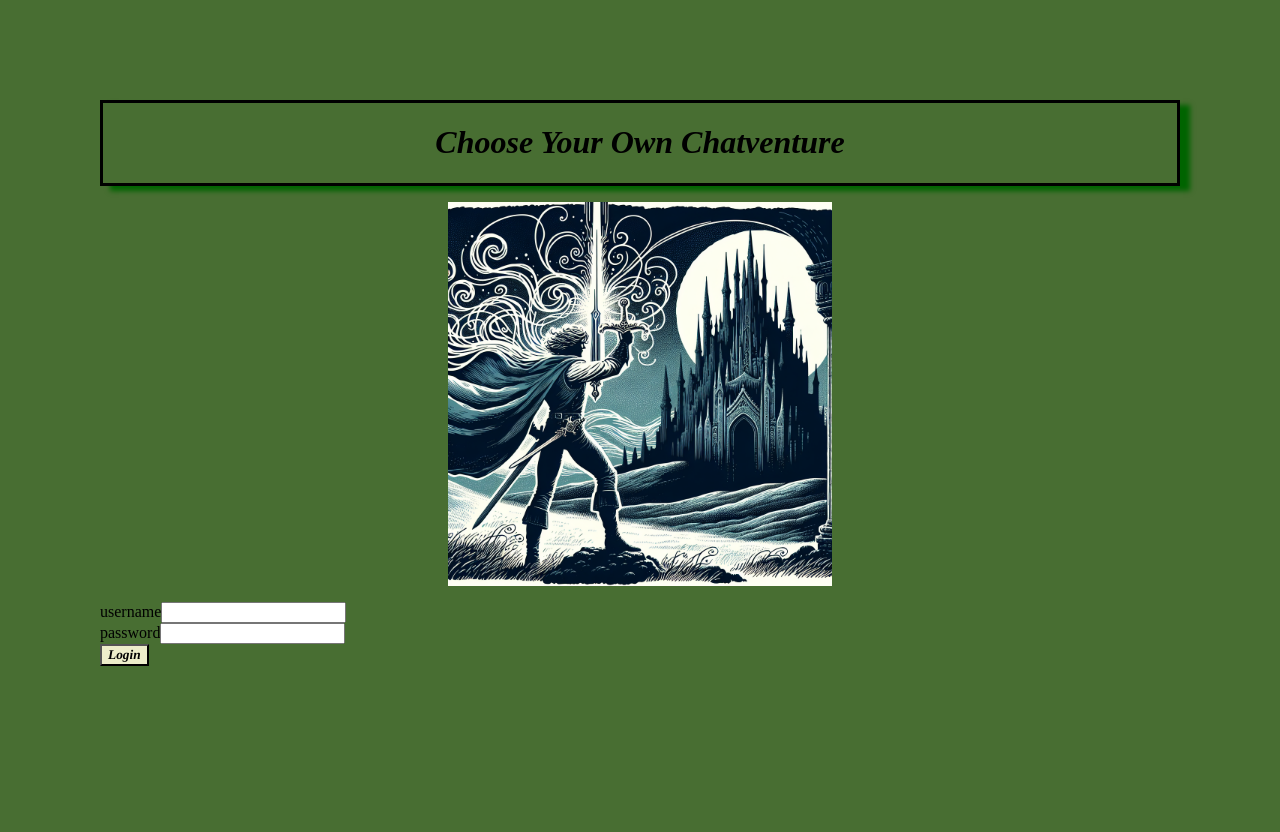
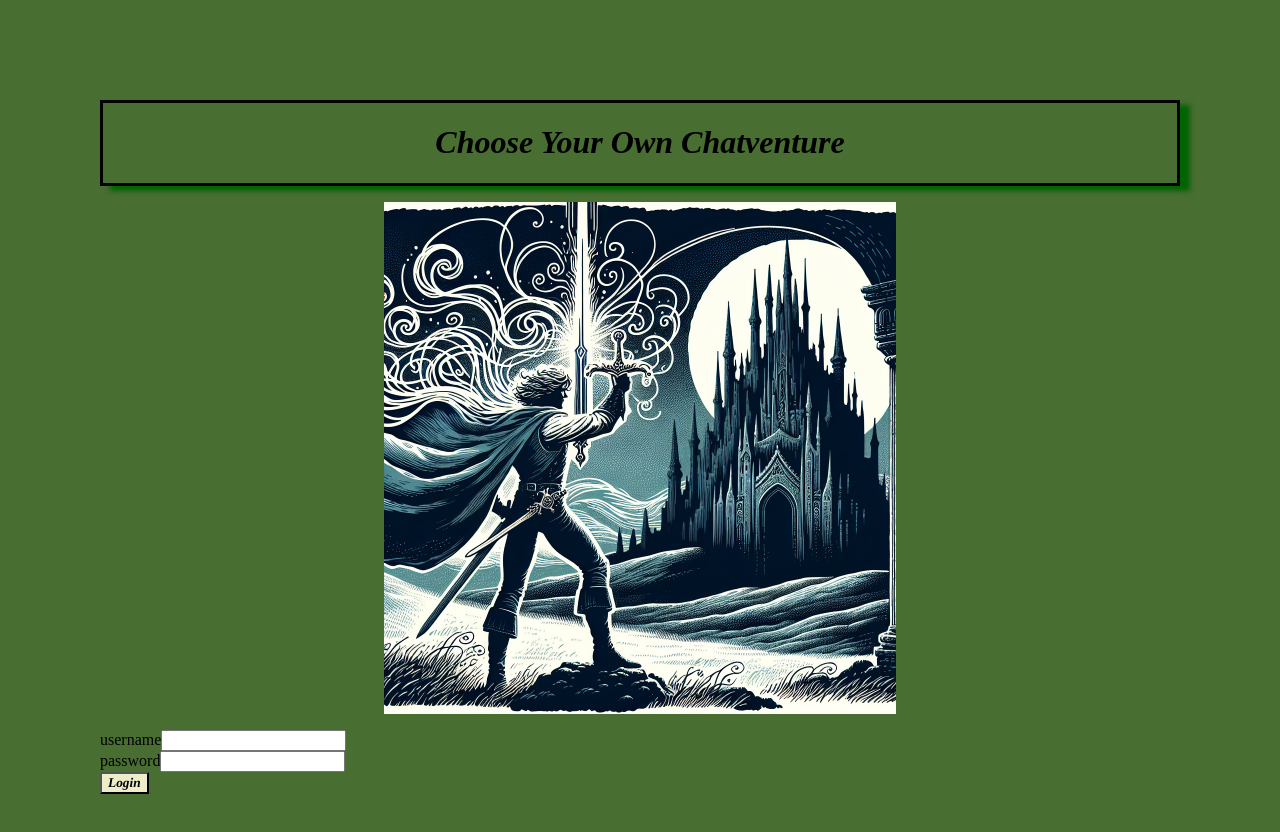
Before and after one commit to AaaDee/ChooseYouOwnChatventure, a React (Create React App) app in the folder frontend/: page / in a window 1280 px wide. Shown: the top 832 px of the page. Built offline with nearby package versions, Linux system fonts and the light colour scheme; no server answers.

Commit message:
increase image size

```diff
--- a/frontend/src/components/Illustration/Illustration.tsx
+++ b/frontend/src/components/Illustration/Illustration.tsx
@@ -6,5 +6,5 @@ export function Illustration() {
   const imageData = useSelector(selectImage);
   const imageSrc = `data::image/jpg;base64, ${imageData}`;
 
-  return <StyledImage src={imageSrc} width={384} height={384} />;
+  return <StyledImage src={imageSrc} width={512} height={512} />;
 }
```
